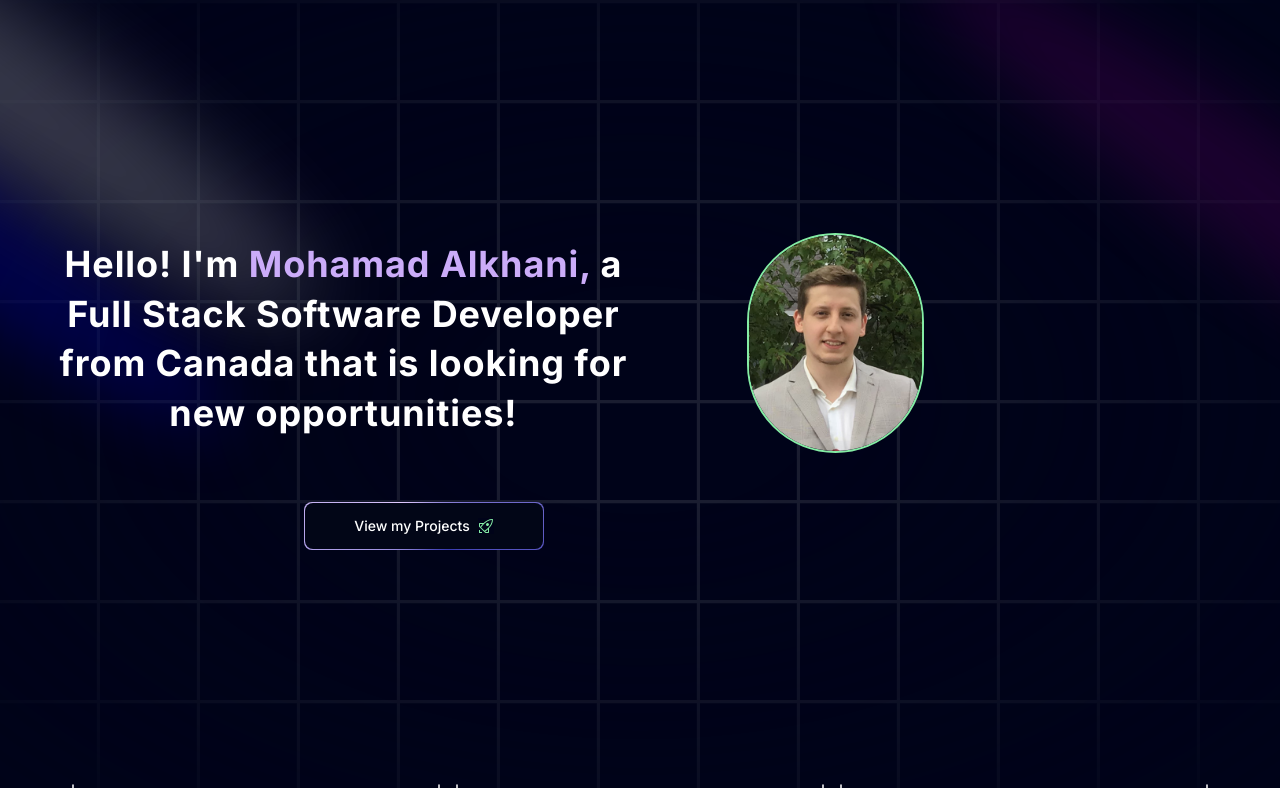
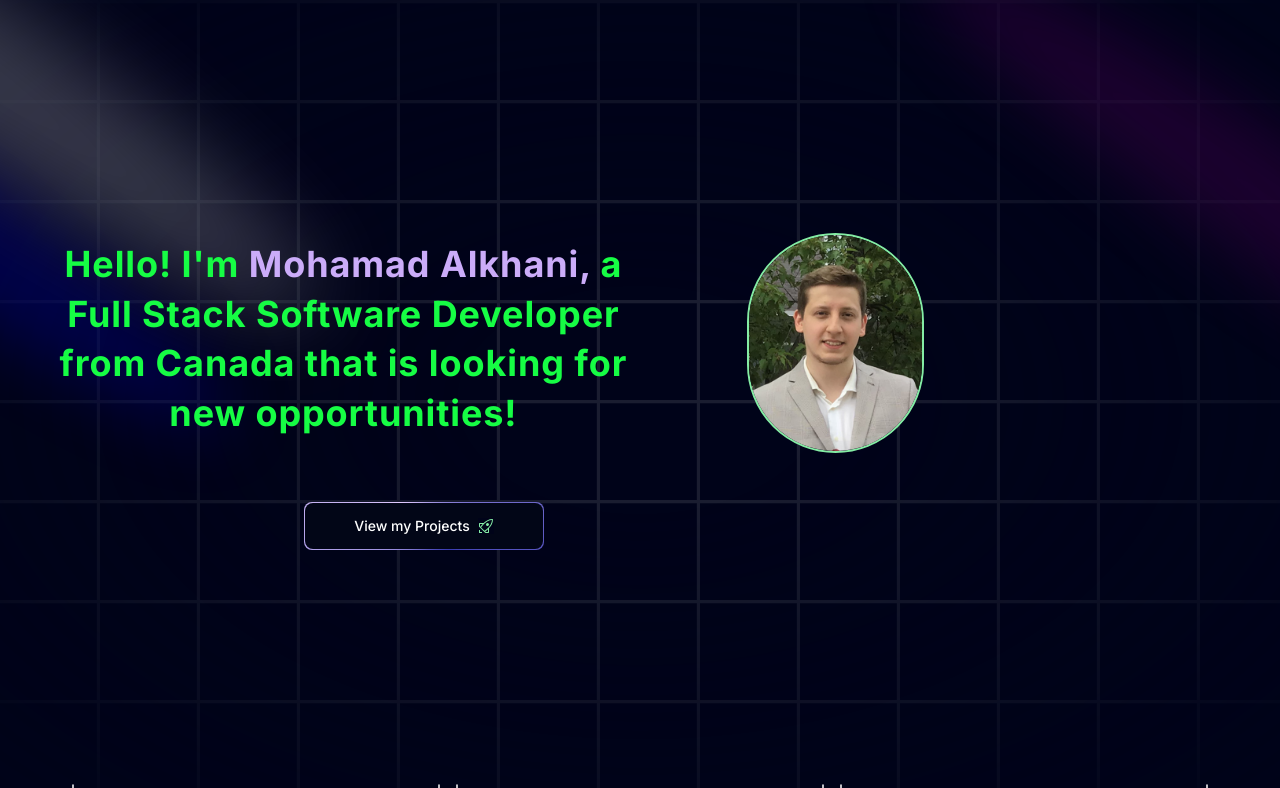
Before and after one commit to MoHacks/mywebsite, a Next.js app: page / in a window 1280 px wide. Shown: the top 788 px of the page. Built offline with nearby package versions, Linux system fonts and the light colour scheme.

Commit message:
changed Hero COlor

```diff
--- a/components/ui/text-generate-effect.tsx
+++ b/components/ui/text-generate-effect.tsx
@@ -32,7 +32,7 @@ export const TextGenerateEffect = ({
           return (
             <motion.span
               key={word + idx}
-              className={`${idx == 2 || idx == 3 ? 'text-purple' : 'dark:text-white text-black'} opacity-0`}
+              className={`${idx == 2 || idx == 3 ? 'text-purple' : 'dark:text-stronggreen text-black'} opacity-0`}
             >
               {word}{" "}
             </motion.span>
--- a/tailwind.config.ts
+++ b/tailwind.config.ts
@@ -44,6 +44,7 @@ const config = {
         },
         purple: "#CBACF9",
         green: "#84ECA4",
+        stronggreen: "#16fd44",
         lightpurple: "#f5f2fd",
         border: "hsl(var(--border))",
         input: "hsl(var(--input))",
```
